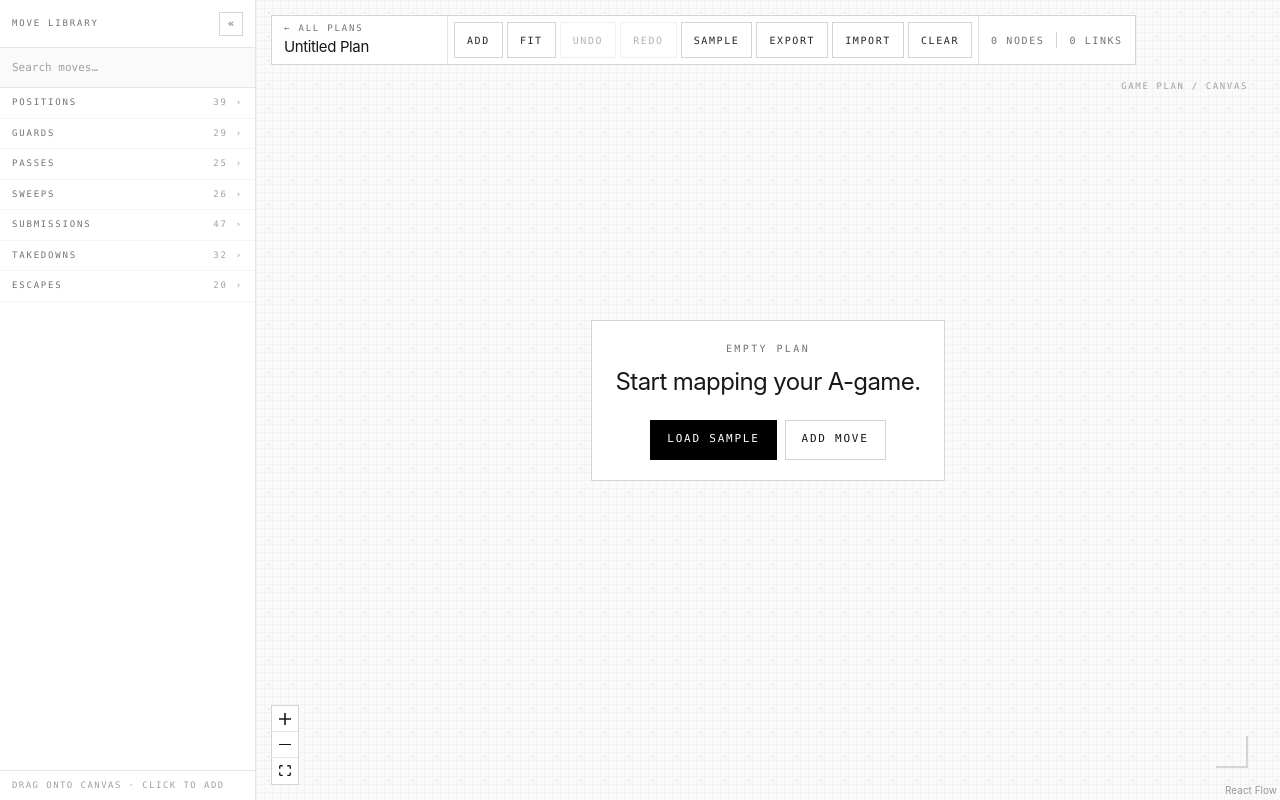
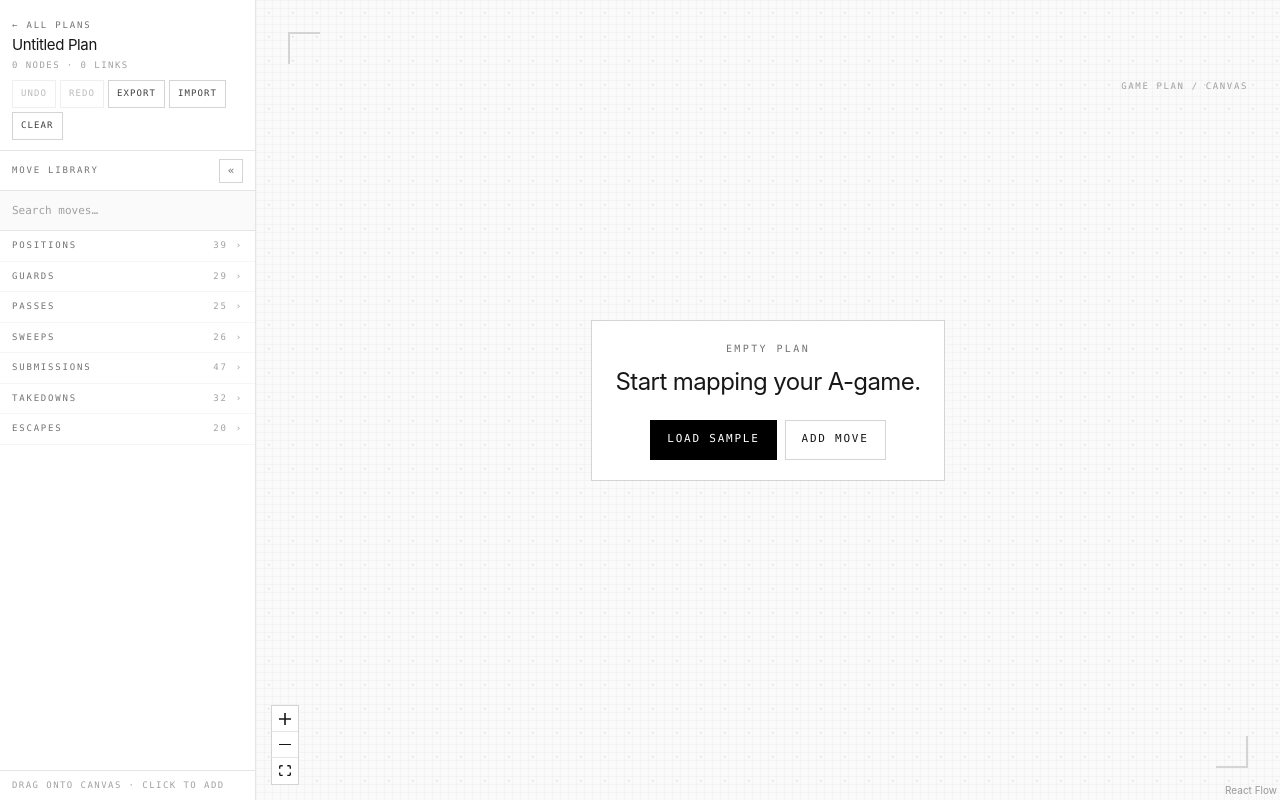
Before and after one commit to doomcodingbryan/DecisionTree, a React (Vite) app: page / in a window 1280 px wide. Both pictures are taken after a click on the button "+ NEW PLAN". Built offline with nearby package versions, Linux system fonts and the light colour scheme.

Commit message:
refactor: remove Toolbar component and update MoveLibrary for enhanced functionality

```diff
--- a/scripts/flow-check.mjs
+++ b/scripts/flow-check.mjs
@@ -24,8 +24,9 @@ await page.click('aside summary:has-text("Submissions")'); // re-collapse
 assert.match(page.url(), /#\/t\/.+/, 'route should be #/t/<id>');
 await page.waitForSelector('text=Sample Game Plan');
 
-// 3. edit: add a node via toolbar, count should tick up
-await page.click('button:text-is("Add")');
+// 3. edit: add a node from the sidebar, count should tick up
+await page.fill('input[placeholder="Search moves…"]', 'armbar');
+await page.click('aside button:text-is("Armbar")');
 await page.waitForSelector('text=11 nodes');
 
 // 3b. sidebar: search the library, click a move to add it
@@ -91,7 +92,7 @@ await page.waitForSelector('text=14 nodes');
 await page.waitForSelector('text=11 links');
 
 // 3g. notes: double-click under the name, type, blur to save
-await page.click('button:text-is("Fit")'); // earlier pans may have moved it offscreen
+await page.click('.react-flow__controls-fitview'); // earlier pans may have moved it offscreen
 await page.waitForTimeout(400);
 await page.dblclick('.react-flow__node:has-text("Snap Down") p');
 await page.keyboard.type('Fake the snap, shoot double');
--- a/src/components/Canvas.tsx
+++ b/src/components/Canvas.tsx
@@ -23,7 +23,6 @@ import { getSuggestions } from '../data/transitions';
 import GhostNode from './GhostNode';
 import MoveLibrary from './MoveLibrary';
 import MoveNode from './MoveNode';
-import Toolbar from './Toolbar';
 import TransitionEdge from './TransitionEdge';
 
 const nodeTypes = { move: MoveNode, ghost: GhostNode };
@@ -298,7 +297,6 @@ function Flow() {
         />
         <BlueprintFrame />
         <FitOnFirstPaint />
-        <Toolbar />
         <Controls showInteractive={false} position="bottom-left" />
         {nodes.length === 0 && <EmptyState />}
       </ReactFlow>
--- a/src/components/MoveLibrary.tsx
+++ b/src/components/MoveLibrary.tsx
@@ -1,13 +1,59 @@
 import { useReactFlow } from '@xyflow/react';
-import { useState } from 'react';
+import { useRef, useState } from 'react';
 import { MOVE_LIBRARY } from '../data/moves';
 import { useGraph } from '../store';
+
+const actionBtn =
+  'h-7 border border-neutral-300 bg-white px-2 font-mono text-[9px] uppercase tracking-[0.12em] text-neutral-700 hover:border-neutral-500 hover:bg-neutral-50 hover:text-black disabled:pointer-events-none disabled:opacity-35';
 
 export default function MoveLibrary() {
   const [open, setOpen] = useState(() => window.innerWidth >= 1024);
   const [query, setQuery] = useState('');
   const addMove = useGraph((s) => s.addMove);
-  const { screenToFlowPosition } = useReactFlow();
+  const nodes = useGraph((s) => s.nodes);
+  const edges = useGraph((s) => s.edges);
+  const planName = useGraph(
+    (s) => (s.activeId ? s.trees[s.activeId]?.name : undefined) ?? 'Untitled Plan',
+  );
+  const undo = useGraph((s) => s.undo);
+  const redo = useGraph((s) => s.redo);
+  const canUndo = useGraph((s) => s.past.length > 0);
+  const canRedo = useGraph((s) => s.future.length > 0);
+  const clear = useGraph((s) => s.clear);
+  const load = useGraph((s) => s.load);
+  const fileRef = useRef<HTMLInputElement>(null);
+  const { screenToFlowPosition, fitView } = useReactFlow();
+
+  const exportJson = () => {
+    const url = URL.createObjectURL(
+      new Blob([JSON.stringify({ nodes, edges }, null, 2)], {
+        type: 'application/json',
+      }),
+    );
+    const a = Object.assign(document.createElement('a'), {
+      href: url,
+      download: 'bjj-graph.json',
+    });
+    a.click();
+    URL.revokeObjectURL(url);
+  };
+
+  const importJson = async (file: File | undefined) => {
+    if (!file) return;
+    try {
+      const { nodes, edges } = JSON.parse(await file.text());
+      if (!Array.isArray(nodes) || !Array.isArray(edges)) throw new Error();
+      if (
+        useGraph.getState().nodes.length &&
+        !confirm('Replace the current plan with the imported graph?')
+      )
+        return;
+      load(nodes, edges);
+      setTimeout(() => fitView({ padding: 0.2 }), 0);
+    } catch {
+      alert('Invalid graph JSON.');
+    }
+  };
 
   const q = query.trim().toLowerCase();
   const groups = Object.entries(MOVE_LIBRARY)
@@ -33,19 +79,74 @@ export default function MoveLibrary() {
 
   if (!open) {
     return (
+      <div className="z-20 flex w-10 shrink-0 flex-col border-r border-neutral-200 bg-white">
+        <a
+          href="#/"
+          className="flex h-10 w-full items-center justify-center border-b border-neutral-200 font-mono text-[13px] text-neutral-500 hover:bg-neutral-50 hover:text-black"
+          title="All plans"
+        >
+          ←
+        </a>
         <button
-        className="z-20 flex w-10 shrink-0 items-start justify-center border-r border-neutral-200 bg-white pt-4 font-mono text-[9px] uppercase tracking-[0.24em] text-neutral-500 hover:bg-neutral-50 hover:text-black"
+          className="flex w-full flex-1 items-start justify-center pt-4 font-mono text-[9px] uppercase tracking-[0.24em] text-neutral-500 hover:bg-neutral-50 hover:text-black"
           onClick={() => setOpen(true)}
           title="Open move library"
         >
           <span className="[writing-mode:vertical-rl]">Move Library »</span>
         </button>
+      </div>
     );
   }
 
   return (
     <aside className="z-20 flex w-64 shrink-0 flex-col border-r border-neutral-200 bg-white">
-      <div className="flex h-12 shrink-0 items-center justify-between border-b border-neutral-200 px-3">
+      <div className="shrink-0 border-b border-neutral-200 px-3 py-2.5">
+        <a
+          href="#/"
+          className="font-mono text-[9px] uppercase tracking-[0.2em] text-neutral-500 hover:text-black"
+        >
+          ← All Plans
+        </a>
+        <p className="overflow-hidden text-ellipsis whitespace-nowrap text-[15px] tracking-tight text-neutral-900">
+          {planName}
+        </p>
+        <p className="mt-0.5 font-mono text-[9px] uppercase tracking-[0.16em] text-neutral-400">
+          {nodes.length} nodes · {edges.length} links
+        </p>
+        <div className="mt-2 flex flex-wrap gap-1">
+          <button className={actionBtn} disabled={!canUndo} onClick={undo} title="Undo (⌘Z)">
+            Undo
+          </button>
+          <button className={actionBtn} disabled={!canRedo} onClick={redo} title="Redo (⇧⌘Z)">
+            Redo
+          </button>
+          <button className={actionBtn} onClick={exportJson}>
+            Export
+          </button>
+          <button className={actionBtn} onClick={() => fileRef.current?.click()}>
+            Import
+          </button>
+          <button
+            className={actionBtn}
+            onClick={() => {
+              if (confirm('Clear the entire canvas?')) clear();
+            }}
+          >
+            Clear
+          </button>
+        </div>
+        <input
+          ref={fileRef}
+          type="file"
+          accept="application/json,.json"
+          className="hidden"
+          onChange={(e) => {
+            importJson(e.target.files?.[0]);
+            e.target.value = '';
+          }}
+        />
+      </div>
+      <div className="flex h-10 shrink-0 items-center justify-between border-b border-neutral-200 px-3">
         <span className="font-mono text-[9px] uppercase tracking-[0.2em] text-neutral-500">
           Move Library
         </span>
--- a/src/components/Toolbar.tsx
+++ /dev/null
@@ -1,154 +0,0 @@
-import { Panel, useReactFlow } from '@xyflow/react';
-import { useRef } from 'react';
-import { useGraph } from '../store';
-import { sampleEdges, sampleNodes } from '../data/sampleGraph';
-
-const btn =
-  'h-9 border border-neutral-300 bg-white px-2.5 font-mono text-[9px] uppercase tracking-[0.16em] text-neutral-800 hover:border-neutral-500 hover:bg-neutral-50 hover:text-black disabled:pointer-events-none disabled:opacity-35 sm:px-3 sm:text-[10px]';
-const getFitPadding = () => (window.innerWidth < 700 ? 0.75 : 0.35);
-
-export default function Toolbar() {
-  const { fitView, screenToFlowPosition } = useReactFlow();
-  const clear = useGraph((s) => s.clear);
-  const load = useGraph((s) => s.load);
-  const addMove = useGraph((s) => s.addMove);
-  const nodes = useGraph((s) => s.nodes);
-  const edges = useGraph((s) => s.edges);
-  const planName = useGraph(
-    (s) => (s.activeId ? s.trees[s.activeId]?.name : undefined) ?? 'Untitled Plan',
-  );
-  const undo = useGraph((s) => s.undo);
-  const redo = useGraph((s) => s.redo);
-  const canUndo = useGraph((s) => s.past.length > 0);
-  const canRedo = useGraph((s) => s.future.length > 0);
-  const fileRef = useRef<HTMLInputElement>(null);
-
-  const addCenteredMove = () => {
-    const p = screenToFlowPosition({
-      x: window.innerWidth / 2,
-      y: window.innerHeight / 2,
-    });
-    addMove({ x: Math.round(p.x / 24) * 24, y: Math.round(p.y / 24) * 24 });
-  };
-
-  const loadSample = () => {
-    if (nodes.length && !confirm('Replace the current plan with the sample?'))
-      return;
-    load(sampleNodes, sampleEdges);
-    setTimeout(() => fitView({ padding: getFitPadding() }), 0);
-  };
-
-  const exportJson = () => {
-    const { nodes, edges } = useGraph.getState();
-    const url = URL.createObjectURL(
-      new Blob([JSON.stringify({ nodes, edges }, null, 2)], {
-        type: 'application/json',
-      }),
-    );
-    const a = Object.assign(document.createElement('a'), {
-      href: url,
-      download: 'bjj-graph.json',
-    });
-    a.click();
-    URL.revokeObjectURL(url);
-  };
-
-  const importJson = async (file: File | undefined) => {
-    if (!file) return;
-    try {
-      const { nodes, edges } = JSON.parse(await file.text());
-      if (!Array.isArray(nodes) || !Array.isArray(edges)) throw new Error();
-      if (
-        useGraph.getState().nodes.length &&
-        !confirm('Replace the current plan with the imported graph?')
-      )
-        return;
-      load(nodes, edges);
-      setTimeout(() => fitView({ padding: 0.2 }), 0);
-    } catch {
-      alert('Invalid graph JSON.');
-    }
-  };
-
-  return (
-    <>
-      <Panel
-        position="top-left"
-        className="flex max-w-[calc(100%-2rem)] flex-wrap items-stretch gap-2"
-      >
-        <div className="flex min-h-12 w-full max-w-full flex-wrap border border-neutral-300 bg-white/90 backdrop-blur sm:w-auto">
-          <div className="flex min-w-44 flex-col justify-center border-b border-neutral-200 px-3 py-2 sm:border-b-0 sm:border-r sm:py-0">
-            <a
-              href="#/"
-              className="font-mono text-[9px] uppercase tracking-[0.2em] text-neutral-500 hover:text-black"
-            >
-              ← All Plans
-            </a>
-            <span className="max-w-52 overflow-hidden text-ellipsis whitespace-nowrap text-[15px] tracking-tight text-neutral-900">
-              {planName}
-            </span>
-          </div>
-          <div className="flex w-full flex-wrap items-center gap-1 p-1.5 sm:w-auto">
-            <button className={btn} onClick={addCenteredMove}>
-              Add
-            </button>
-            <button
-              className={btn}
-              onClick={() => fitView({ padding: getFitPadding() })}
-            >
-              Fit
-            </button>
-            <button
-              className={btn}
-              disabled={!canUndo}
-              onClick={undo}
-              title="Undo (⌘Z)"
-            >
-              Undo
-            </button>
-            <button
-              className={btn}
-              disabled={!canRedo}
-              onClick={redo}
-              title="Redo (⇧⌘Z)"
-            >
-              Redo
-            </button>
-            <button className={btn} onClick={loadSample}>
-              Sample
-            </button>
-            <button className={btn} onClick={exportJson}>
-              Export
-            </button>
-            <button className={btn} onClick={() => fileRef.current?.click()}>
-              Import
-            </button>
-            <button
-              className={btn}
-              onClick={() => {
-                if (confirm('Clear the entire canvas?')) clear();
-              }}
-            >
-              Clear
-            </button>
-          </div>
-          <div className="hidden items-center gap-3 border-l border-neutral-200 px-3 font-mono text-[10px] uppercase tracking-[0.16em] text-neutral-500 sm:flex">
-            <span>{nodes.length} nodes</span>
-            <span className="h-4 w-px bg-neutral-300" />
-            <span>{edges.length} links</span>
-          </div>
-        </div>
-        <input
-          ref={fileRef}
-          type="file"
-          accept="application/json,.json"
-          className="hidden"
-          onChange={(e) => {
-            importJson(e.target.files?.[0]);
-            e.target.value = '';
-          }}
-        />
-      </Panel>
-    </>
-  );
-}
```
Lines whose indentation alone changed are shown as unchanged.
